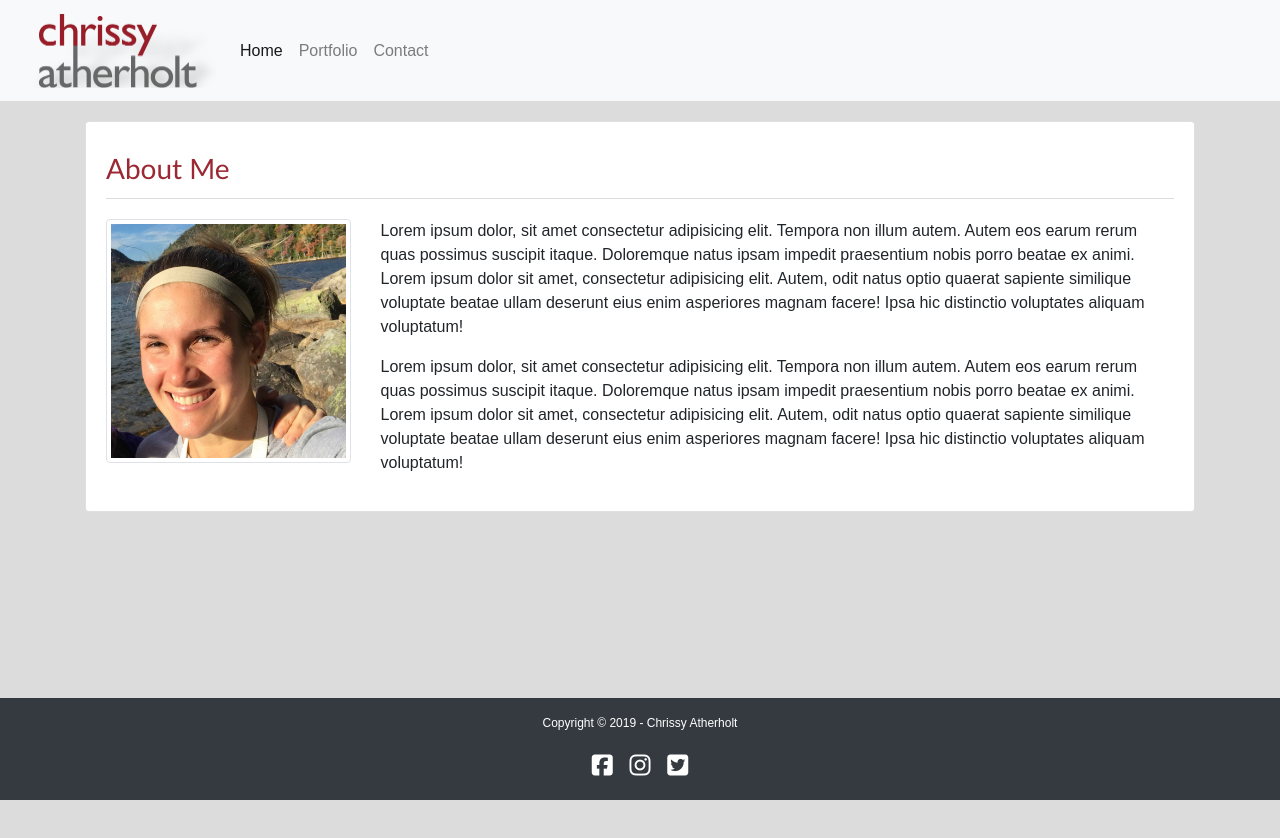
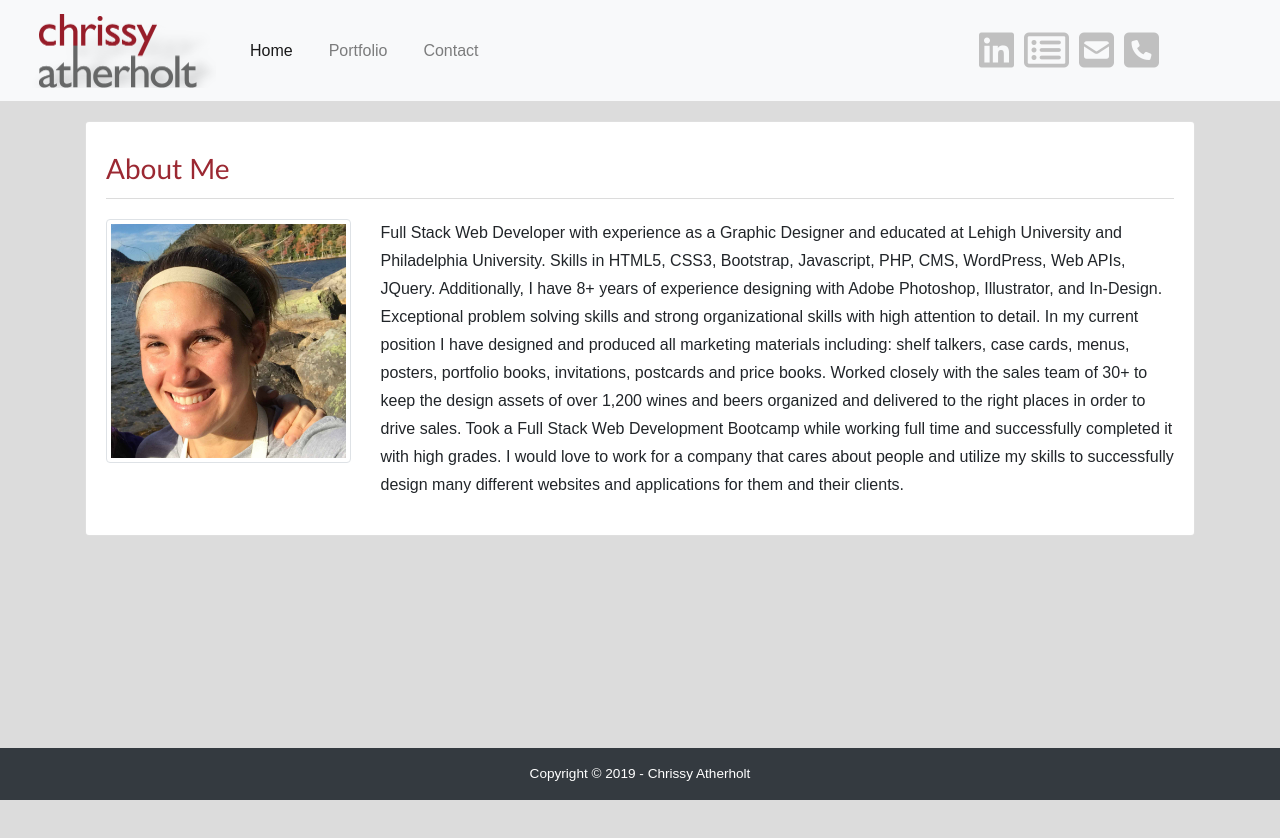
Before and after one commit to Tina-Lightning/Bootstrap-Portfolio, a plain HTML site: page index.html in a window 1280 px wide. Before the commit the page ends 800 px from the top, so only its background shows below. Drawn offline with nearby package versions, Linux system fonts and the light colour scheme.

Commit message:
updated Portfolio

```diff
--- a/assets/css/style.css
+++ b/assets/css/style.css
@@ -9,6 +9,9 @@ body {
   }
 .my-container {
     margin-top:20px;
+  }
+  .container {
+    margin-bottom: 400px;
   }
   .my-portfolio {
     margin-top:20px;
@@ -40,28 +43,24 @@ form {
 .footer-text {
     color: white;
     text-align: center;
-    font-size: 75%;
+    font-size: 85%;
     margin-top:16px;
 }
 .sm-icons {
-    color: white;
-    text-align: center;
-    font-size: 150%;
+    margin-right: 100px;
+    font-size: 250%;
 }
 .sm-icons a {
-    color: white;
+  color: #C0C0C0;
 }
 .sm-icons a:hover {
     color: #CCC;
 }
-.sm-icon {
-    margin: 0 5px;
+.nav-item {
+  margin: 0 5px;
 }
 .my-row {
   margin-top:20px;
-}
-h5 {
-  font-weight: bold;
 }
 a {
   color: black;
@@ -71,3 +70,13 @@ a:hover {
   color: #9B2832;
   text-decoration: none;
 }
+.git-links {
+  font-weight: bold;
+  margin-top:30px;
+}
+.contact-me {
+  font-size:25%;
+}
+.about-me {
+  line-height: 175%;
+}
--- a/index.html
+++ b/index.html
@@ -15,20 +15,43 @@
 </head>
 
 <body>
-    <nav class="navbar navbar-expand-lg navbar-light bg-light">
-        <a class="navbar-brand" href="#">
+
+    <nav class="navbar navbar-light navbar-expand-md bg-light justify-content-center">
+            <a class="navbar-brand" href="index.html">
                     <img src="assets/images/NewCALogo2.png" width="200" height="75" alt="logo">
                 </a>
-        <button class="navbar-toggler" type="button" data-toggle="collapse" data-target="#navbarNavAltMarkup"
-            aria-controls="navbarNavAltMarkup" aria-expanded="false" aria-label="Toggle navigation">
+            <button class="navbar-toggler" type="button" data-toggle="collapse" data-target="#collapsingNavbar3">
                 <span class="navbar-toggler-icon"></span>
             </button>
-        <div class="collapse navbar-collapse" id="navbarNavAltMarkup">
-            <div class="navbar-nav">
+            <div class="navbar-collapse collapse w-100" id="collapsingNavbar3">
+                <ul class="navbar-nav w-100 justify-content-left">
+                    <li class="nav-item active">
                             <a class="nav-item nav-link active" href="index.html">Home <span class="sr-only">(current)</span></a>
+                    </li>
+                    <li class="nav-item">
                             <a class="nav-item nav-link" href="portfolio.html">Portfolio</a>
+                    </li>
+                    <li class="nav-item">
                             <a class="nav-item nav-link" href="contact.html">Contact</a>
-            </div>
+                    </li>
+                </ul>
+
+                <ul class="nav navbar-nav ml-auto w-100 justify-content-end sm-icons">
+                    <li class="nav-item">
+                            <a href="https://www.linkedin.com/in/christineatherholt/" target="_blank"><i
+                                class="fab fa-linkedin"></i></a>
+                    </li>
+                    <li class="nav-item">
+                            <a href="http://chrissyatherholtportfolio.com/wp-content/uploads/2018/06/CAtherholt-Resume2.pdf"
+                            target="_blank"><i class="far fa-list-alt"></i></a>
+                    </li>
+                    <li class="nav-item">
+                            <a href="mailto:c.atherholt@gmail.com" target="_blank"><i class="fas fa-envelope-square"></i></a>
+                    </li>
+                    <li class="nav-item">
+                            <a href="tel:1-609-504-5953" target="_blank"><i class="fas fa-phone-square"></i></a>
+                        </li>
+                </ul>
             </div>
         </nav>
 
@@ -47,22 +70,20 @@
                                 <img src="assets/images/chrissy.jpg" alt="chrissy" class="img-thumbnail chrissy-img">
                             </div>
                             <div class="col-lg-9">
-                                <p class="about-me">Lorem ipsum dolor, sit amet consectetur adipisicing elit. Tempora non illum autem.
-                                    Autem
-                                    eos earum rerum quas possimus suscipit itaque. Doloremque natus ipsam impedit
-                                    praesentium nobis porro beatae ex animi. Lorem ipsum dolor sit amet, consectetur
-                                    adipisicing elit. Autem, odit natus optio quaerat sapiente similique voluptate
-                                    beatae
-                                    ullam deserunt eius enim asperiores magnam facere! Ipsa hic distinctio voluptates
-                                    aliquam voluptatum!</p>
-                                <p>Lorem ipsum dolor, sit amet consectetur adipisicing elit. Tempora non illum autem.
-                                    Autem
-                                    eos earum rerum quas possimus suscipit itaque. Doloremque natus ipsam impedit
-                                    praesentium nobis porro beatae ex animi. Lorem ipsum dolor sit amet, consectetur
-                                    adipisicing elit. Autem, odit natus optio quaerat sapiente similique voluptate
-                                    beatae
-                                    ullam deserunt eius enim asperiores magnam facere! Ipsa hic distinctio voluptates
-                                    aliquam voluptatum!</p>
+                                <p class="about-me">Full Stack Web Developer with experience as a Graphic Designer and
+                                    educated at Lehigh University and Philadelphia University. Skills in HTML5, CSS3,
+                                    Bootstrap, Javascript, PHP, CMS, WordPress, Web APIs, JQuery. Additionally, I have
+                                    8+ years of experience designing with Adobe Photoshop, Illustrator, and In-Design.
+                                    Exceptional problem solving skills and strong organizational skills with high
+                                    attention to detail. In my current position I have designed and produced all
+                                    marketing materials including: shelf talkers, case cards, menus, posters, portfolio
+                                    books, invitations, postcards and price books. Worked closely with the sales team of
+                                    30+ to keep the design assets of over 1,200 wines and beers organized and delivered
+                                    to the right places in order to drive sales. Took a Full Stack Web Development
+                                    Bootcamp while working full time and successfully completed it with high grades. I
+                                    would love to work for a company that cares about people and utilize my skills to
+                                    successfully design many different websites and applications for them and their
+                                    clients. </p>
                             </div>
                         </div>
                     </div>
@@ -77,16 +98,6 @@
             <div class="col-lg-4"></div>
             <div class="col-lg-4">
                 <p class="footer-text">Copyright © 2019 - Chrissy Atherholt</p>
-            </div>
-            <div class="col-lg-4"></div>
-        </div>
-        <div class="row">
-            <div class="col-lg-4"></div>
-            <div class="col-lg-4 sm-icons">
-                <a href="https://www.facebook.com/" target="_blank"><i class="fab fa-facebook-square sm-icon"></i></a>
-                <a href="https://www.instagram.com/" target="_blank"><i class="fab fa-instagram sm-icon"></i></a>
-                <a href="https://twitter.com/" target="_blank"><i class="fab fa-twitter-square sm-icon"></i></a>
-                </p>
             </div>
             <div class="col-lg-4"></div>
         </div>
```
Also changed, not shown: contact.html (+32 -16 lines), portfolio.html (+43 -30 lines). Lines whose indentation alone changed are shown as unchanged.
